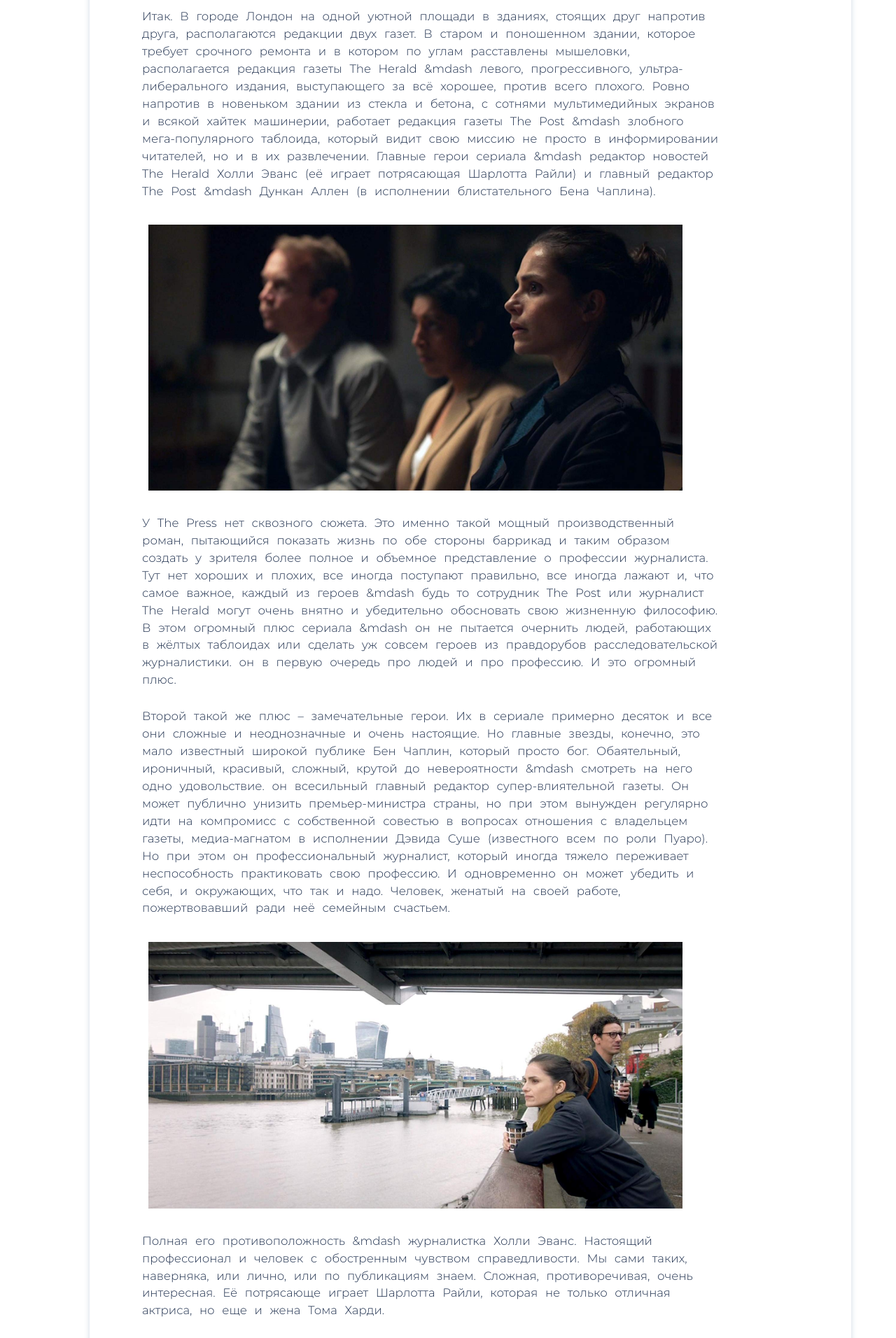
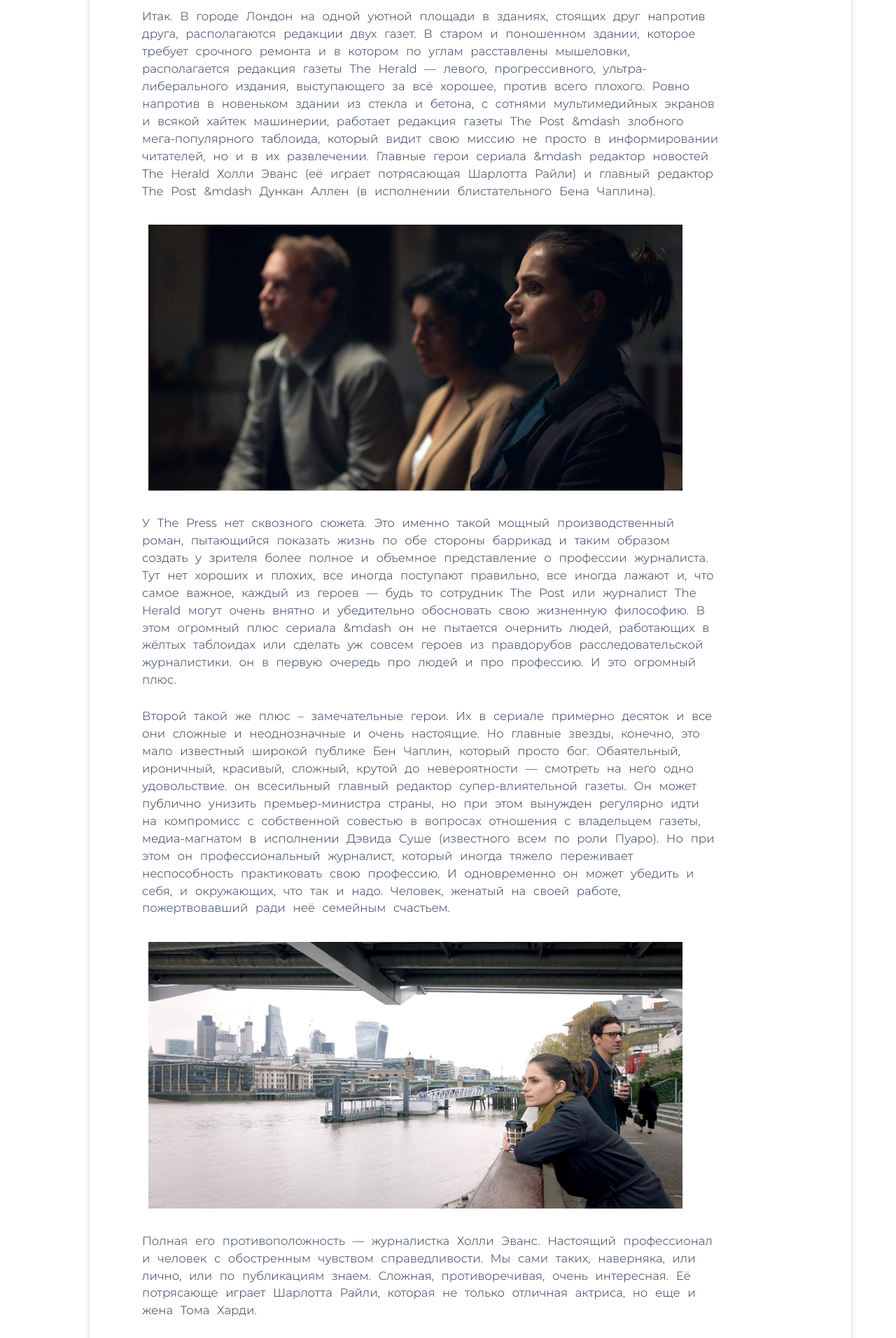
Before and after one commit to movie-mate/movie-mate.github.io, a plain HTML site: page ArticlePage1.html in a window 1280 px wide. Shown: the part 888-2800 px from the top of the page at 70% size. Drawn offline with nearby package versions, Linux system fonts and the light colour scheme.

Commit message:
Update ArticlePage1.html

```diff
--- a/ArticlePage1.html
+++ b/ArticlePage1.html
@@ -68,23 +68,23 @@
             <h4>Как противоядие ванильному американскому сериалу «Ньюсрум» рекомендуется принять новый отличный британский сериал «Пресса».</h4>
             <h5>Конечно, бессмысленно говорить про художественные произведения с точки зрения реализма, но «Пресса», пожалуй, на сегодняшний день самый точный и более-менее правдоподобный сериал про работу журналистов. Вышел первый сезон и я очень надеюсь, что эту историю BBC One непременно в следующем году продолжит.</h5>
             <p>
-                Итак. В городе Лондон на одной уютной площади в зданиях, стоящих друг напротив друга, располагаются редакции двух газет. В старом и поношенном здании, которое требует срочного ремонта и в котором по углам расставлены мышеловки, располагается редакция газеты The Herald &mdash левого, прогрессивного, ультра-либерального издания, выступающего за всё хорошее, против всего плохого. Ровно напротив в новеньком здании из стекла и бетона, с сотнями мультимедийных экранов и всякой хайтек машинерии, работает редакция газеты The Post &mdash злобного мега-популярного таблоида, который видит свою миссию не просто в информировании читателей, но и в их развлечении. Главные герои сериала &mdash редактор новостей The Herald Холли Эванс (её играет потрясающая Шарлотта Райли) и главный редактор The Post &mdash Дункан Аллен (в исполнении блистательного Бена Чаплина).
+                Итак. В городе Лондон на одной уютной площади в зданиях, стоящих друг напротив друга, располагаются редакции двух газет. В старом и поношенном здании, которое требует срочного ремонта и в котором по углам расставлены мышеловки, располагается редакция газеты The Herald &#8212 левого, прогрессивного, ультра-либерального издания, выступающего за всё хорошее, против всего плохого. Ровно напротив в новеньком здании из стекла и бетона, с сотнями мультимедийных экранов и всякой хайтек машинерии, работает редакция газеты The Post &mdash злобного мега-популярного таблоида, который видит свою миссию не просто в информировании читателей, но и в их развлечении. Главные герои сериала &mdash редактор новостей The Herald Холли Эванс (её играет потрясающая Шарлотта Райли) и главный редактор The Post &mdash Дункан Аллен (в исполнении блистательного Бена Чаплина).
             </p>
             <img src="pics/1.gif" realsrc="pics/Art1/press3.jpg" title="Пресса" alt="Пресса"/>
             <p>
-                У The Press нет сквозного сюжета. Это именно такой мощный производственный роман, пытающийся показать жизнь по обе стороны баррикад и таким образом создать у зрителя более полное и объемное представление о профессии журналиста. Тут нет хороших и плохих, все иногда поступают правильно, все иногда лажают и, что самое важное, каждый из героев &mdash будь то сотрудник The Post или журналист The Herald могут очень внятно и убедительно обосновать свою жизненную философию. В этом огромный плюс сериала &mdash он не пытается очернить людей, работающих в жёлтых таблоидах или сделать уж совсем героев из правдорубов расследовательской журналистики. он в первую очередь про людей и про профессию. И это огромный плюс.
+                У The Press нет сквозного сюжета. Это именно такой мощный производственный роман, пытающийся показать жизнь по обе стороны баррикад и таким образом создать у зрителя более полное и объемное представление о профессии журналиста. Тут нет хороших и плохих, все иногда поступают правильно, все иногда лажают и, что самое важное, каждый из героев &#8212 будь то сотрудник The Post или журналист The Herald могут очень внятно и убедительно обосновать свою жизненную философию. В этом огромный плюс сериала &mdash он не пытается очернить людей, работающих в жёлтых таблоидах или сделать уж совсем героев из правдорубов расследовательской журналистики. он в первую очередь про людей и про профессию. И это огромный плюс.
             </p>
             <p>
-                Второй такой же плюс – замечательные герои. Их в сериале примерно десяток и все они сложные и неоднозначные и очень настоящие. Но главные звезды, конечно, это мало известный широкой публике Бен Чаплин, который просто бог. Обаятельный, ироничный, красивый, сложный, крутой до невероятности &mdash смотреть на него одно удовольствие. он всесильный главный редактор супер-влиятельной газеты. Он может публично унизить премьер-министра страны, но при этом вынужден регулярно идти на компромисс с собственной совестью в вопросах отношения с владельцем газеты, медиа-магнатом в исполнении Дэвида Суше (известного всем по роли Пуаро). Но при этом он профессиональный журналист, который иногда тяжело переживает неспособность практиковать свою профессию. И одновременно он может убедить и себя, и окружающих, что так и надо. Человек, женатый на своей работе, пожертвовавший ради неё семейным счастьем.
+                Второй такой же плюс – замечательные герои. Их в сериале примерно десяток и все они сложные и неоднозначные и очень настоящие. Но главные звезды, конечно, это мало известный широкой публике Бен Чаплин, который просто бог. Обаятельный, ироничный, красивый, сложный, крутой до невероятности &#8212 смотреть на него одно удовольствие. он всесильный главный редактор супер-влиятельной газеты. Он может публично унизить премьер-министра страны, но при этом вынужден регулярно идти на компромисс с собственной совестью в вопросах отношения с владельцем газеты, медиа-магнатом в исполнении Дэвида Суше (известного всем по роли Пуаро). Но при этом он профессиональный журналист, который иногда тяжело переживает неспособность практиковать свою профессию. И одновременно он может убедить и себя, и окружающих, что так и надо. Человек, женатый на своей работе, пожертвовавший ради неё семейным счастьем.
             </p>
             <img src="pics/1.gif" realsrc="pics/Art1/press2.jpg" title="Пресса" alt="Пресса"/>
             <p>
-                Полная его противоположность &mdash журналистка Холли Эванс. Настоящий профессионал и человек с обостренным чувством справедливости. Мы сами таких, наверняка, или лично, или по публикациям знаем. Сложная, противоречивая, очень интересная. Её потрясающе играет Шарлотта Райли, которая не только отличная актриса, но еще и жена Тома Харди.
+                Полная его противоположность &#8212 журналистка Холли Эванс. Настоящий профессионал и человек с обостренным чувством справедливости. Мы сами таких, наверняка, или лично, или по публикациям знаем. Сложная, противоречивая, очень интересная. Её потрясающе играет Шарлотта Райли, которая не только отличная актриса, но еще и жена Тома Харди.
             </p>
             <p>
                 У первого сезона «Прессы» шесть серий. Местами сериал неровный, местами со сценарными огрехами и дырами, но при этом в высшей степени интересный и развлекательный, если не сказать захватывающий. Очень и очень вам рекомендую.
             </p>
-            <h5>Автор статьи &mdash Telegram-канал <a href="https://t.me/zapasaemsyapopkornom" title="Запасаемся попкорном">«Запасаемся попкорном»</a></h5>
+            <h5>Автор статьи &#8212 Telegram-канал <a href="https://t.me/zapasaemsyapopkornom" title="Запасаемся попкорном">«Запасаемся попкорном»</a></h5>
         </div>
     </main>
 
```
